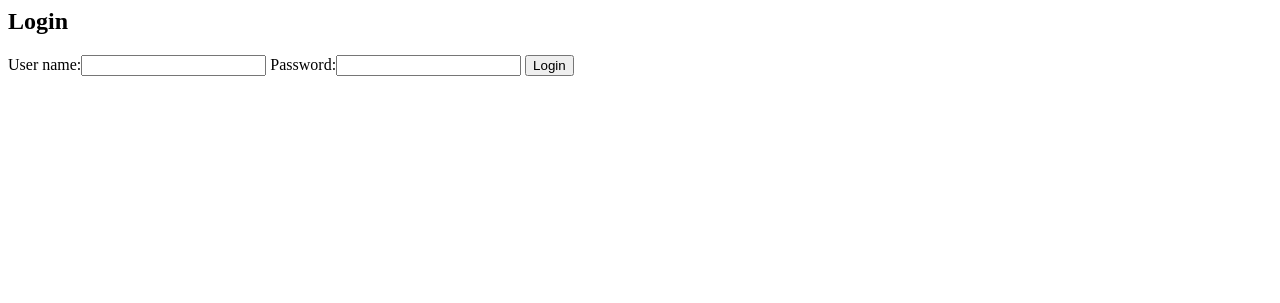
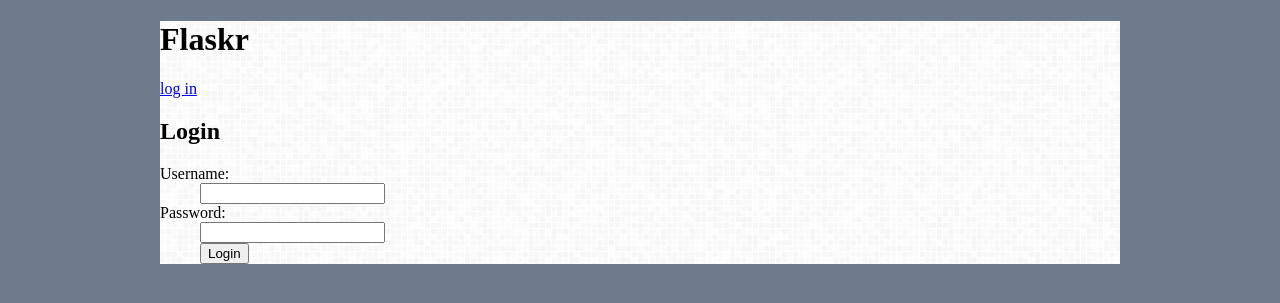
Before and after one commit to davelester/spotifont, a Python web app: template templates/login.html in a window 1280 px wide. Shown: the top 303 px of the page. Run offline with Jinja, Linux system fonts and the light colour scheme; the template is opened without the code that fills it, so the values that code supplies are empty.

Commit message:
made some changes in files

```diff
--- a/static/css/style.css
+++ b/static/css/style.css
@@ -6,7 +6,8 @@ body {width:960px; margin:0 auto; background-image:url("../img/grey.png"); }
 #header {background-color:#F7931E; padding:0; height:75px; width:960px; border-bottom:solid #CC5323; display:block;}
 
 #logo {}
-#login {display:inline; position:relative; top:-10px; left:650px; padding:10px;}
+#login {display:inline; position:relative; top:-10px; left:600px; padding:10px;}
+#logout {display:inline; position:relative; top:-10px; left:600px; padding:10px;}
 
 
 /* Search and Filter */
--- a/templates/index.html
+++ b/templates/index.html
@@ -69,6 +69,7 @@
     <div id="header">
         <a id="logo" href="index.html"><img src="../static/img/logo.png" alt="Spotifont" /></a>
         <div id="login"><a href="/login">login</a></div>
+        <div id="logout"><a href="/logout">logout</a></div>
     </div>
 
     <!-- Search and filter bar -->
--- a/templates/layout.html
+++ b/templates/layout.html
@@ -1,3 +1,17 @@
 <!doctype html>
 <title>Flaskr</title>
 <link rel=stylesheet type=text/css href="{{ url_for('static', filename='style.css') }}">
+<div class=page>
+  <h1>Flaskr</h1>
+  <div class=metanav>
+  {% if not session.logged_in %}
+    <a href="{{ url_for('login') }}">log in</a>
+  {% else %}
+    <a href="{{ url_for('logout') }}">log out</a>
+  {% endif %}
+  </div>
+  {% for message in get_flashed_messages() %}
+    <div class=flash>{{ message }}</div>
+  {% endfor %}
+  {% block body %}{% endblock %}
+</div>
--- a/templates/login.html
+++ b/templates/login.html
@@ -1,11 +1,15 @@
 
+{% extends "layout.html" %}
+{% block body %}
   <h2>Login</h2>
-  <form action="" method="post">
-
-      <lable for="username">User name:</label><input type="text" name="username" />
-      <label for="pw">Password:</label><input type="text" name="password" />
-      <input type="submit" value="Login" />
-
+  {% if error %}<p class=error><strong>Error:</strong> {{ error }}{% endif %}
+  <form action="{{ url_for('login') }}" method=post>
+    <dl>
+      <dt>Username:
+      <dd><input type=text name=username>
+      <dt>Password:
+      <dd><input type=password name=password>
+      <dd><input type=submit value=Login>
+    </dl>
   </form>
-
-{{error}}
+{% endblock %}
```
Also changed, not shown: app.py (+19 -12 lines), static/css/font.css (added, +7 -0 lines).
